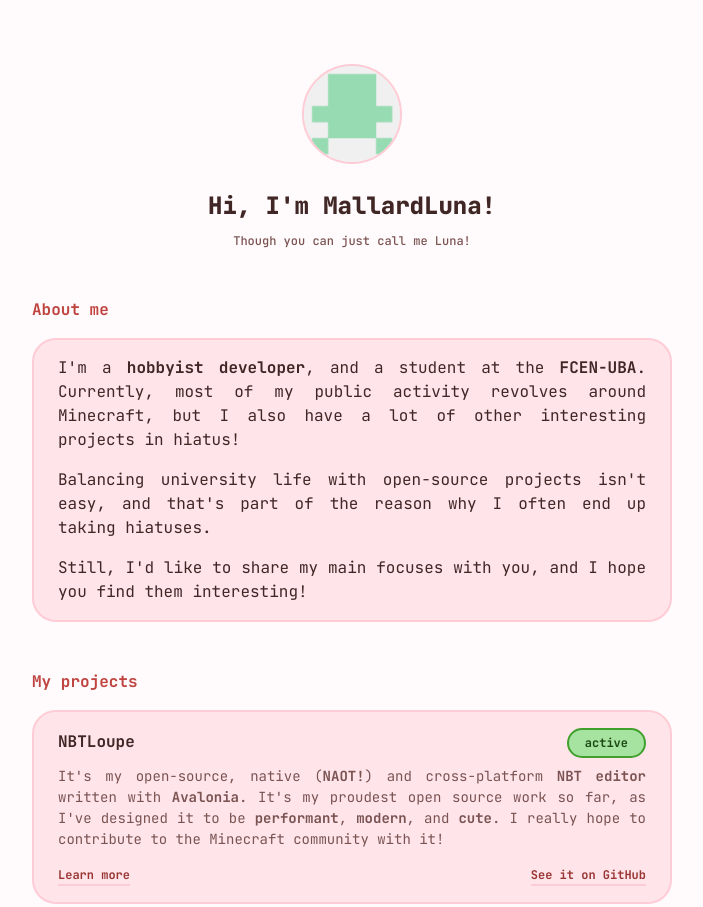
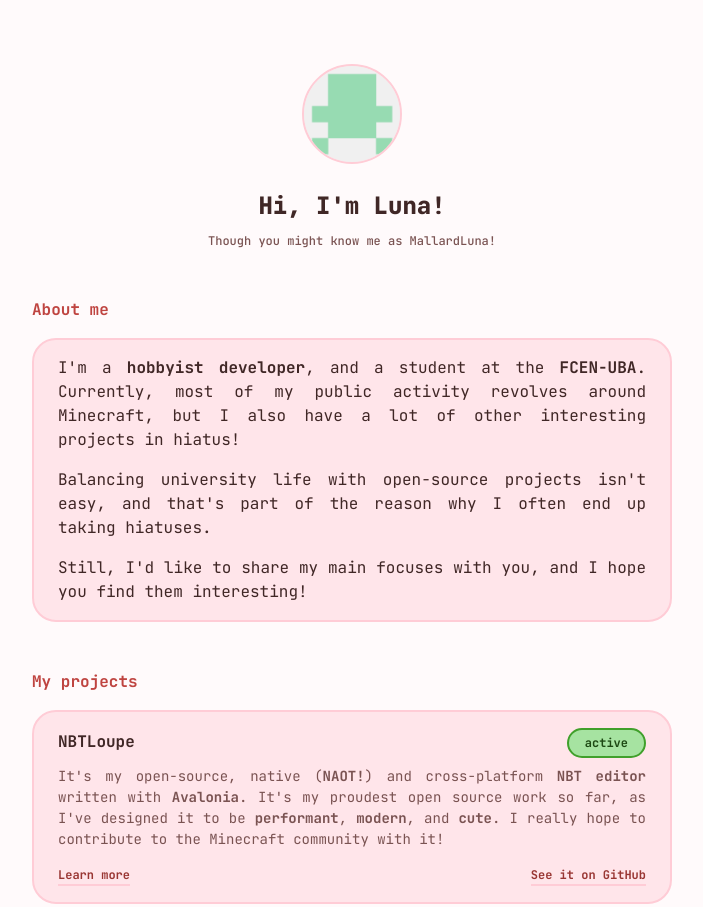
Before and after one commit to MallardLuna/MallardLuna.com, a plain HTML site: page index.html in a window 1280 px wide. Shown: the top 907 px of the page, without its empty margins (288-991 px from the left). Drawn offline with Linux system fonts and the light colour scheme.

Commit message:
Prioritise my name in the header!

```diff
--- a/index.html
+++ b/index.html
@@ -63,8 +63,8 @@
                     <span aria-hidden="true">ML</span>
                     <img src="/assets/avatar.png" alt="MallardLuna's GitHub avatar">
                 </div>
-                <h1>Hi, I'm MallardLuna!</h1>
-                <p>Though you can just call me Luna!</p>
+                <h1>Hi, I'm Luna!</h1>
+                <p>Though you might know me as MallardLuna!</p>
             </section>
         </header>
         <main>
```
